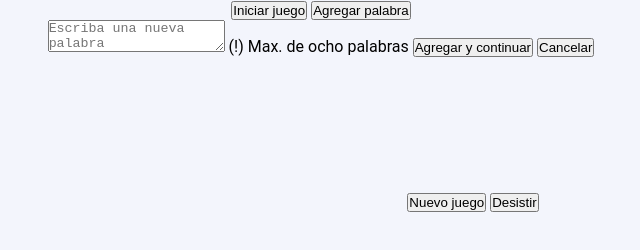
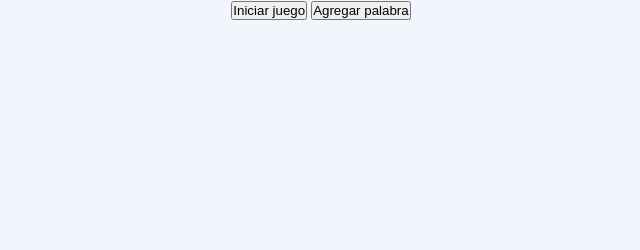
Before and after one commit to jcsantahurtado/challenge-oracle-hangman, a plain HTML site: page index.html in a window 1280 px wide. Shown: the whole page, without its empty margins (319-959 px from the left). Drawn offline with Linux system fonts and the light colour scheme.

Commit message:
Ocultando secciones configunando la propiedad de visualización en none

```diff
--- a/index.html
+++ b/index.html
@@ -17,14 +17,14 @@
             <button class="btn" id="agregar-palabra">Agregar palabra</button>
         </section>
 
-        <section class="ingresar-palabra" style="text-align:center;">
+        <section class="ingresar-palabra" style="text-align: center; display: none;">
             <textarea name="" class="text-input" id="input-nueva-palabra" placeholder="Escriba una nueva palabra"></textarea>
             <label for="input-nueva-palabra">(!) Max. de ocho palabras</label>
             <button class="btn-ppal" id="btn-agregar-continuar">Agregar y continuar</button>
             <button class="btn" id="btn-cancelar">Cancelar</button>
         </section>
 
-        <section class="jugar" style="text-align:center;">
+        <section class="jugar" style="text-align:center; display: none;">
             <canvas id="ahorcado"></canvas>
             <button class="btn-ppal" id="btn-nuevo-juego">Nuevo juego</button>
             <button class="btn" id="btn-desistir">Desistir</button>
```
